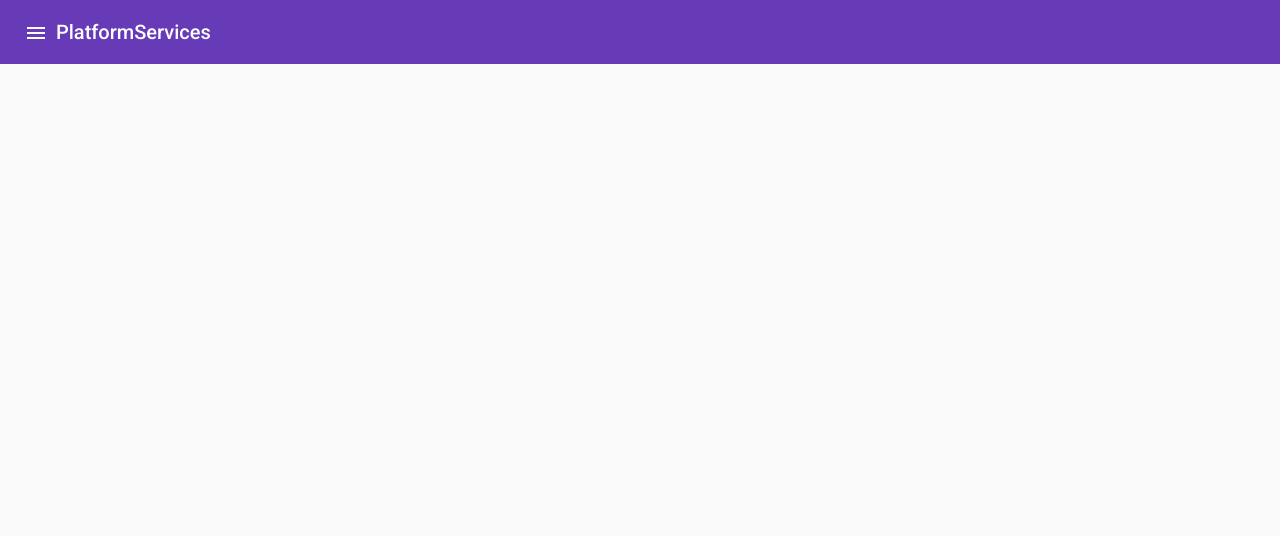
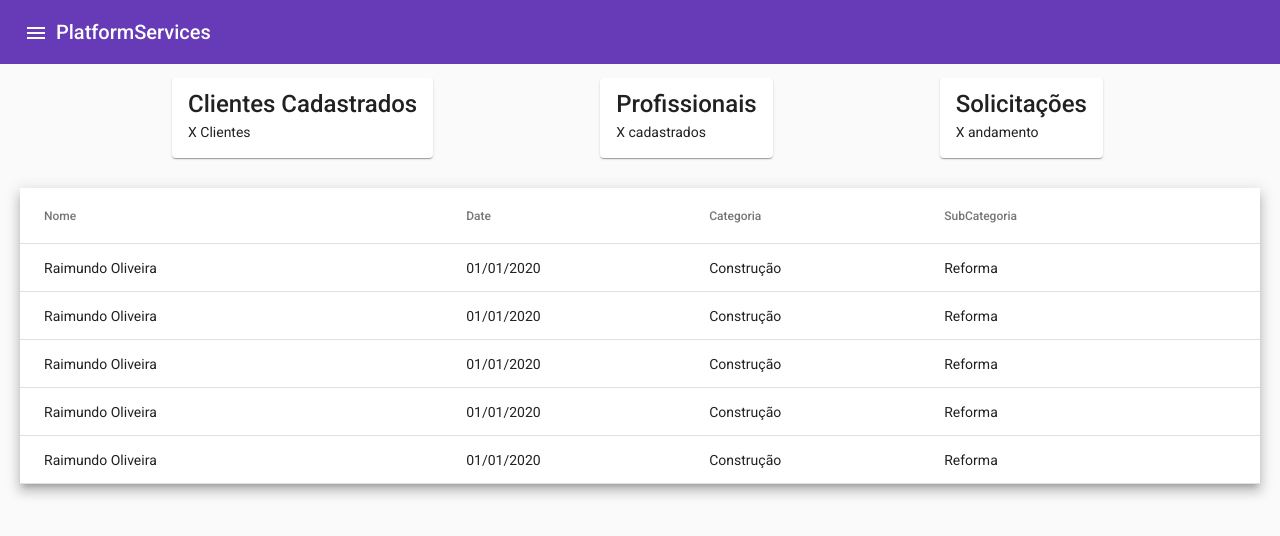
Before and after one commit to Raiosilva/gerenciador, an Angular app: page / in a window 1280 px wide. Shown: the top 536 px of the page. Built offline with nearby package versions, Linux system fonts and the light colour scheme.

Commit message:
Codification

```diff
--- a/src/app/app.component.html
+++ b/src/app/app.component.html
@@ -49,8 +49,9 @@
       </mat-nav-list>
     </mat-sidenav>
     <mat-sidenav-content>
+      <app-card-dashboard></app-card-dashboard>
+      <app-pedidos-pendentes></app-pedidos-pendentes>
       <router-outlet></router-outlet>
     </mat-sidenav-content>
-
   </mat-sidenav-container>
 </div>
--- /dev/null
+++ b/src/app/components/card-dashboard/card-dashboard.component.html
@@ -0,0 +1,14 @@
+<div class="cards-dashboard">
+    <mat-card>
+        <mat-card-title>Clientes Cadastrados</mat-card-title>
+        <mat-card-content>X Clientes</mat-card-content>
+    </mat-card>
+    <mat-card>
+        <mat-card-title>Profissionais</mat-card-title>
+        <mat-card-content>X cadastrados</mat-card-content>
+    </mat-card>
+    <mat-card>
+        <mat-card-title>Solicitações</mat-card-title>
+        <mat-card-content>X andamento</mat-card-content>
+    </mat-card>
+</div>
--- /dev/null
+++ b/src/app/components/card-dashboard/card-dashboard.component.scss
@@ -0,0 +1,14 @@
+.cards-dashboard {
+    display: flex;
+    flex-direction: row;
+    flex-wrap: wrap;
+    flex-grow: 1;
+    justify-content: space-evenly;
+    padding: 0 10px;
+    margin-bottom: 20px;
+}
+
+mat-card {
+    margin-right: 5px;
+    margin-bottom: 10px;
+}
--- /dev/null
+++ b/src/app/components/card-dashboard/card-dashboard.component.ts
@@ -0,0 +1,15 @@
+import { Component, OnInit } from '@angular/core';
+
+@Component({
+  selector: 'app-card-dashboard',
+  templateUrl: './card-dashboard.component.html',
+  styleUrls: ['./card-dashboard.component.scss']
+})
+export class CardDashboardComponent implements OnInit {
+
+  constructor() { }
+
+  ngOnInit(): void {
+  }
+
+}
--- /dev/null
+++ b/src/app/components/pedidos-pendentes/pedidos-pendentes.component.html
@@ -0,0 +1,22 @@
+<div class="div-table mat-elevation-z8">
+    <table mat-table [dataSource]="dataSource">
+        <ng-container matColumnDef="Nome">
+            <th mat-header-cell *matHeaderCellDef>Nome</th>
+            <td mat-cell *matCellDef="let element"> {{element.customerName}} </td>
+        </ng-container>
+        <ng-container matColumnDef="Date">
+            <th mat-header-cell *matHeaderCellDef>Date</th>
+            <td mat-cell *matCellDef="let element"> {{element.date}} </td>
+        </ng-container>
+        <ng-container matColumnDef="Category">
+            <th mat-header-cell *matHeaderCellDef>Categoria</th>
+            <td mat-cell *matCellDef="let element"> {{element.category}} </td>
+        </ng-container>
+        <ng-container matColumnDef="SubCategory">
+            <th mat-header-cell *matHeaderCellDef>SubCategoria</th>
+            <td mat-cell *matCellDef="let element"> {{element.subCategory}} </td>
+        </ng-container>
+        <tr mat-header-row *matHeaderRowDef="columns;"></tr>
+        <tr mat-row *matRowDef="let row; columns: columns"></tr>
+    </table>
+</div>
--- /dev/null
+++ b/src/app/components/pedidos-pendentes/pedidos-pendentes.component.scss
@@ -0,0 +1,8 @@
+.div-table {
+    width: calc(100% - 40px);
+    margin-left: 20px;
+}
+
+.div-table > * {
+    width: 100%;
+}
--- /dev/null
+++ b/src/app/components/pedidos-pendentes/pedidos-pendentes.component.ts
@@ -0,0 +1,33 @@
+import { Component, OnInit } from '@angular/core';
+import { MatTableDataSource } from '@angular/material/table';
+
+export interface PedidosPendentes {
+  customerName: string;
+  date: string;
+  category: string;
+  subCategory: string;
+}
+
+const DATA_MOCK: PedidosPendentes[] = [
+  { customerName: 'Raimundo Oliveira', date: '01/01/2020', category: 'Construção', subCategory: 'Reforma' },
+  { customerName: 'Raimundo Oliveira', date: '01/01/2020', category: 'Construção', subCategory: 'Reforma' },
+  { customerName: 'Raimundo Oliveira', date: '01/01/2020', category: 'Construção', subCategory: 'Reforma' },
+  { customerName: 'Raimundo Oliveira', date: '01/01/2020', category: 'Construção', subCategory: 'Reforma' },
+  { customerName: 'Raimundo Oliveira', date: '01/01/2020', category: 'Construção', subCategory: 'Reforma' },
+];
+
+@Component({
+  selector: 'app-pedidos-pendentes',
+  templateUrl: './pedidos-pendentes.component.html',
+  styleUrls: ['./pedidos-pendentes.component.scss']
+})
+export class PedidosPendentesComponent implements OnInit {
+  columns: string[] = ['Nome', 'Date', 'Category', 'SubCategory'];
+  dataSource: MatTableDataSource<PedidosPendentes> = new MatTableDataSource<PedidosPendentes>(DATA_MOCK);
+
+  constructor() { }
+
+  ngOnInit(): void {
+  }
+
+}
```
Also changed, not shown: src/app/app.module.ts (+11 -3 lines), 2 other files (tests, documents, lock files or other folders).
